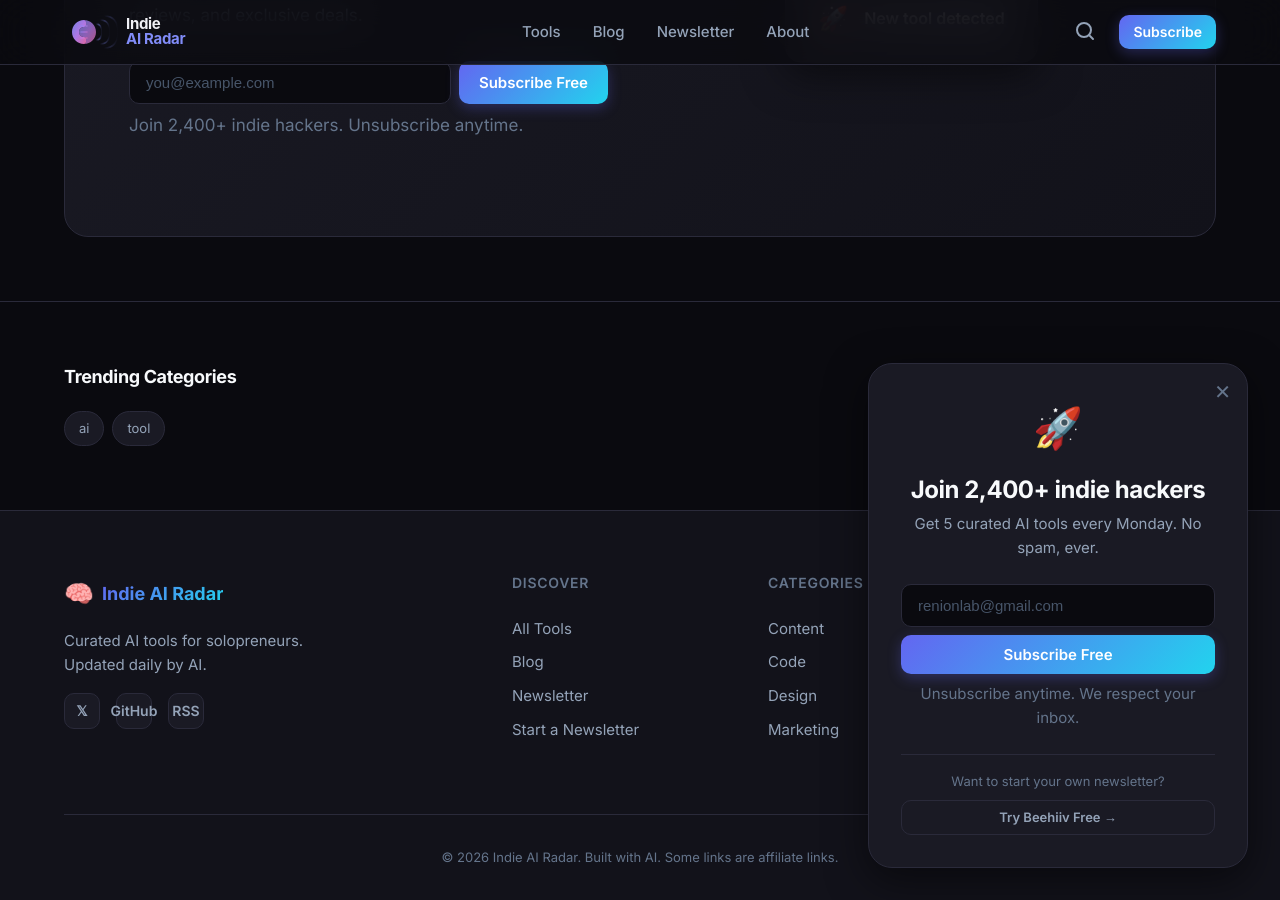
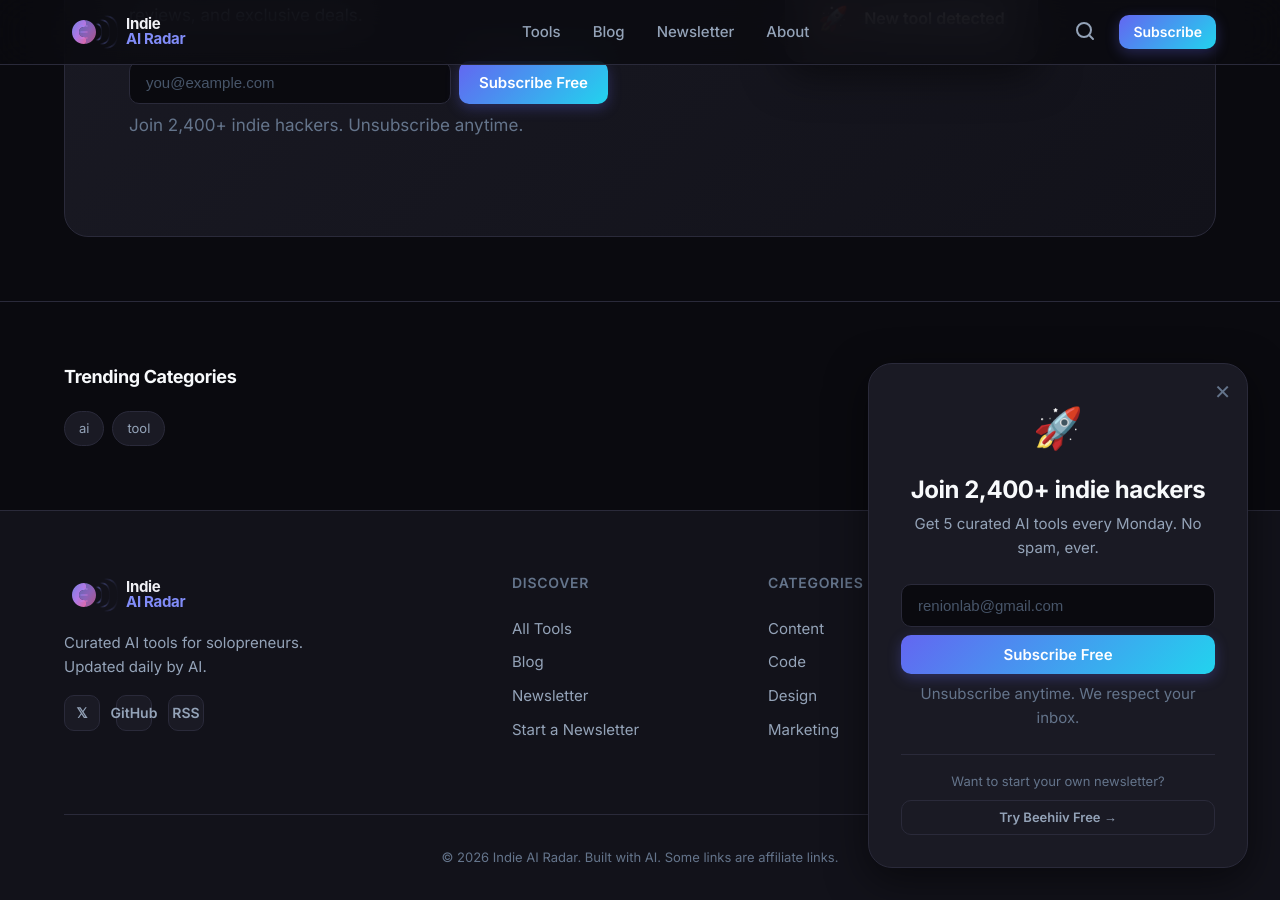
Before and after one commit to renion-dev/indiearadar, a Jekyll site: the page built from index.md, in a window 1280 px wide and 900 px high, scrolled down 3151 px. Built offline with Jekyll 4.4.1, drawn with Linux system fonts in a browser that asks for light colours.

Commit message:
Оновлено footer.html: виправлено верстку та стилі

```diff
--- a/_includes/footer.html
+++ b/_includes/footer.html
@@ -8,8 +8,7 @@
       <!-- Brand -->
       <div class="footer-brand">
         <a href="{{ '/' | relative_url }}" class="logo">
-          <span class="logo-icon">🧠</span>
-          <span class="logo-text">Indie AI Radar</span>
+          <img src="{{ '/assets/images/logo.svg' | relative_url }}" alt="Indie AI Radar" height="32" width="auto">
         </a>
         <p>Curated AI tools for solopreneurs. Updated daily by AI.</p>
         <div class="social-links">
```
